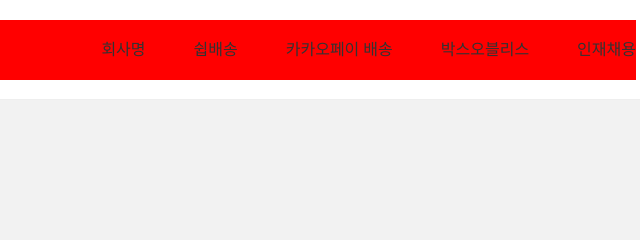
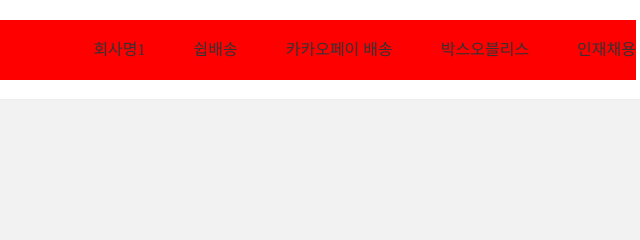
Before and after one commit to 4004103/normal-template, a website: page index.html in a window 1280 px wide. Shown: the top 240 px of the page, 562-1202 px from the left. Drawn offline with nearby package versions, Linux system fonts and the light colour scheme; no server answers; a web font is replaced by a local one.

Commit message:
push test

```diff
--- a/index.html
+++ b/index.html
@@ -23,7 +23,7 @@
                     </div>
                     <div id="mainListDiv" class="main_list">
                         <ul class="navlinks">
-                            <li><a class="myAnchor" href="#companyName">회사명</a></li>
+                            <li><a class="myAnchor" href="#companyName">회사명1</a></li>
                             <li><a class="myAnchor" href="#shipbaesong">쉽배송</a></li>
                             <li><a class="myAnchor" href="#kakao">카카오페이 배송</a></li>
                             <li><a class="myAnchor" href="#bob">박스오블리스</a></li>
```
